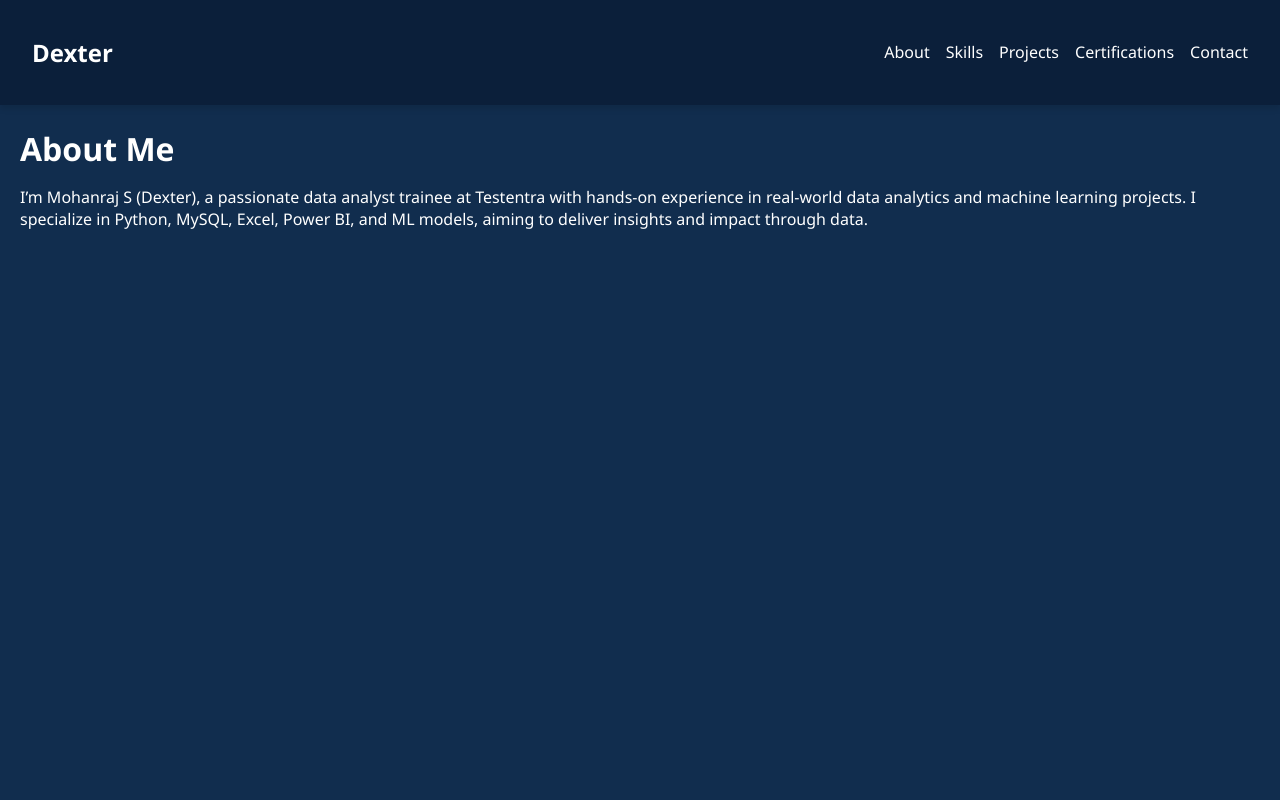
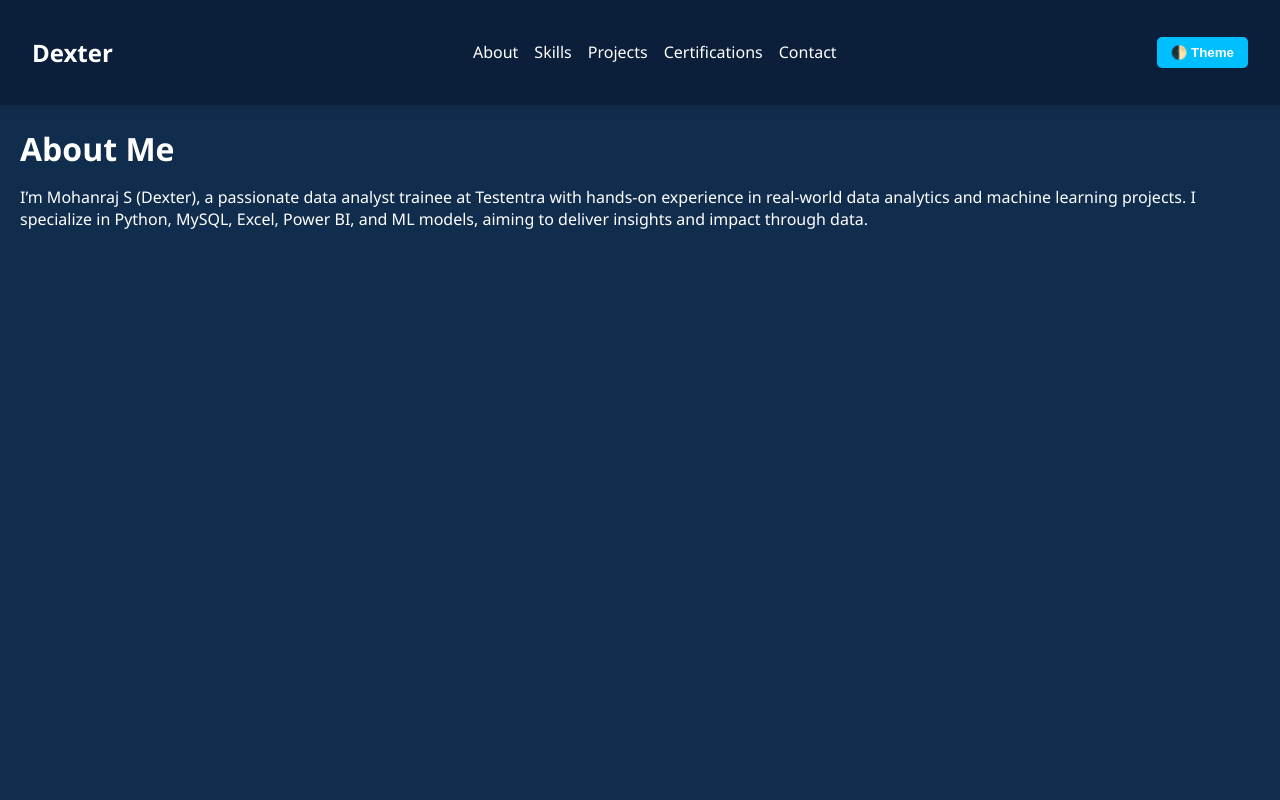
Before and after one commit to mohanraj-official/Dexter-Portfolio, a plain HTML site: page index.html in a window 1280 px wide. Shown: the top 800 px of the page. Drawn offline with Linux system fonts and the light colour scheme.

Commit message:
toggle handled

```diff
--- a/index.html
+++ b/index.html
@@ -18,6 +18,7 @@
         <li><a href="#certifications">Certifications</a></li>
         <li><a href="#contact">Contact</a></li>
       </ul>
+      <button id="theme-toggle">🌓 Theme</button>
     </nav>
   </header>
 
--- a/style.css
+++ b/style.css
@@ -1,14 +1,19 @@
 /* -------------------------------------- this is for toggle switch -----------------------------------------------*/
-:root {
-  --bg-color: #0A192F;
-  --primary-color: #00BFFF;
-  --text-color: #FFFFFF;
+#theme-toggle {
+  background: var(--primary-color);
+  color: #fff;
+  border: none;
+  padding: 8px 14px;
+  border-radius: 5px;
+  font-weight: 600;
+  cursor: pointer;
+  transition: background 0.3s ease;
 }
 
-body {
-  background-color: var(--bg-color);
-  color: var(--text-color);
-  transition: background-color 0.3s ease, color 0.3s ease;
+#theme-toggle:hover {
+  background: #ffffff20;
+  color: var(--primary-color);
+  border: 1px solid var(--primary-color);
 }
 
 
```
